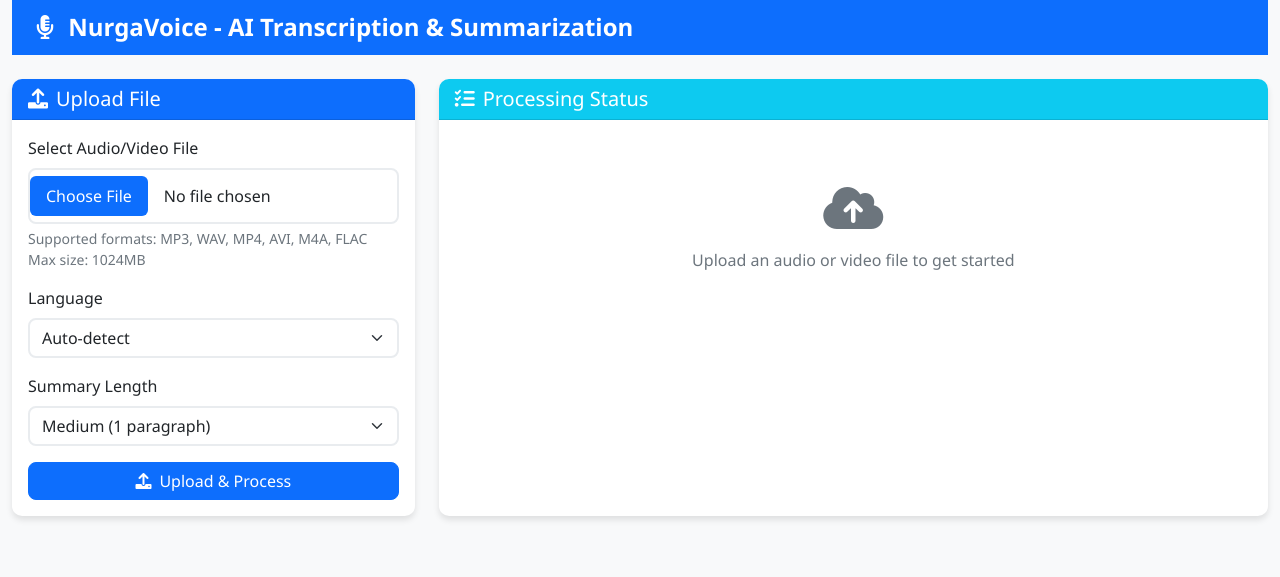
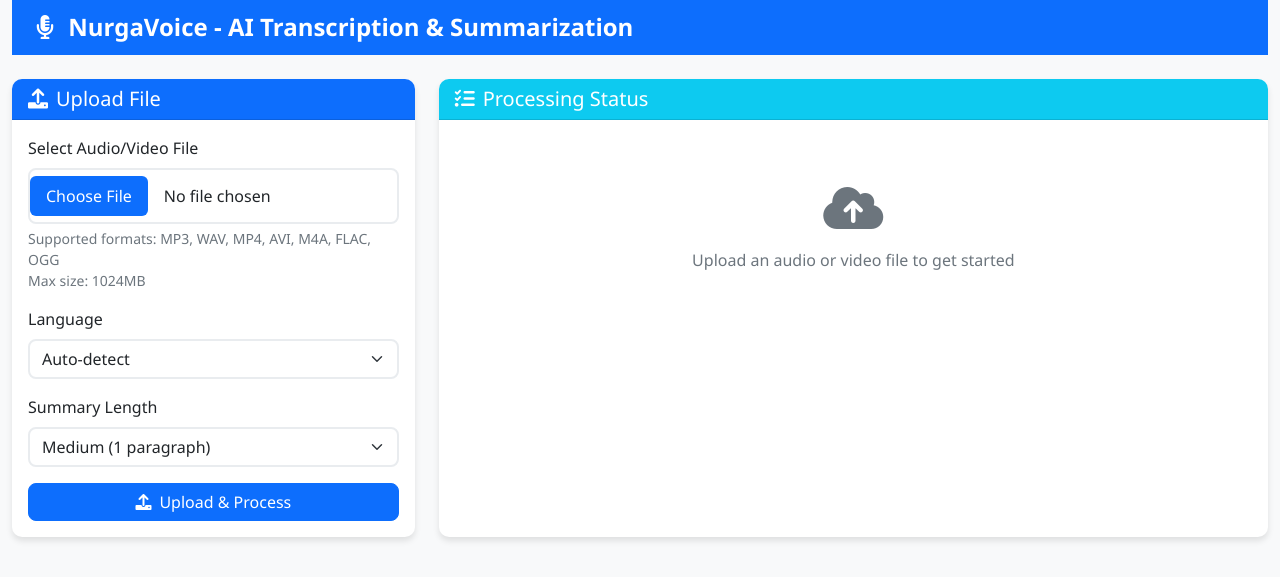
Before and after one commit to nurgalive/nurgavoice, a FastAPI app: page / in a window 1280 px wide. Shown: the top 577 px of the page. Run offline with FastAPI, Linux system fonts and the light colour scheme; some libraries are stand-ins or nearby versions.

Commit message:
Add OGG support to file upload and validation; update UI messages accordingly

```diff
--- a/config.py
+++ b/config.py
@@ -4,7 +4,7 @@ class Config:
     # File upload settings
     # MAX_FILE_SIZE = 100 * 1024 * 1024  # 100MB
     MAX_FILE_SIZE = 1024 * 1024 * 1024  # 100MB
-    ALLOWED_EXTENSIONS = {'.mp3', '.wav', '.mp4', '.avi', '.m4a', '.flac'}
+    ALLOWED_EXTENSIONS = {'.mp3', '.wav', '.mp4', '.avi', '.m4a', '.flac', '.ogg'}
     UPLOAD_DIR = "uploads"
     RESULTS_DIR = "results"
 
--- a/static/js/app.js
+++ b/static/js/app.js
@@ -60,10 +60,10 @@ class NurgaVoiceApp {
             }
 
             // Validate file type
-            const allowedTypes = ['.mp3', '.wav', '.mp4', '.avi', '.m4a', '.flac'];
+            const allowedTypes = ['.mp3', '.wav', '.mp4', '.avi', '.m4a', '.flac', '.ogg'];
             const fileExtension = '.' + file.name.split('.').pop().toLowerCase();
             if (!allowedTypes.includes(fileExtension)) {
-                this.showError('Unsupported file format. Please use MP3, WAV, MP4, AVI, M4A, or FLAC.');
+                this.showError('Unsupported file format. Please use MP3, WAV, MP4, AVI, M4A, FLAC, or OGG.');
                 this.fileInput.value = '';
                 return;
             }
--- a/templates/index.html
+++ b/templates/index.html
@@ -21,7 +21,8 @@
                     <div class="container-fluid">
                         <span class="navbar-brand mb-0 h1">
                             <i class="fas fa-microphone-alt me-2"></i>
-                            NurgaVoice - AI Transcription & Summarization
+                            <span class="d-none d-md-inline">NurgaVoice - AI Transcription & Summarization</span>
+                            <span class="d-md-none">NurgaVoice</span>
                         </span>
                     </div>
                 </nav>
@@ -42,9 +43,9 @@
                             <div class="mb-3">
                                 <label for="fileInput" class="form-label">Select Audio/Video File</label>
                                 <input type="file" class="form-control" id="fileInput" name="file"
-                                       accept=".mp3,.wav,.mp4,.avi,.m4a,.flac" required>
+                                       accept=".mp3,.wav,.mp4,.avi,.m4a,.flac,.ogg" required>
                                 <div class="form-text">
-                                    Supported formats: MP3, WAV, MP4, AVI, M4A, FLAC<br>
+                                    Supported formats: MP3, WAV, MP4, AVI, M4A, FLAC, OGG<br>
                                     Max size: {{ max_size_mb }}MB
                                 </div>
                             </div>
```
